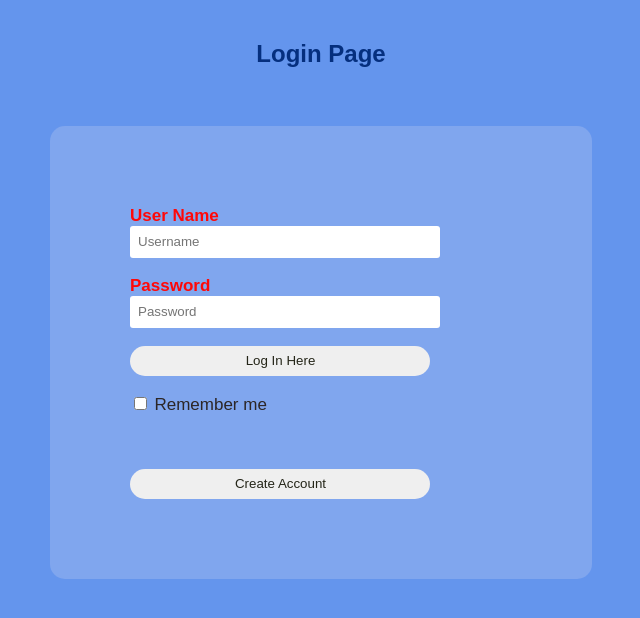
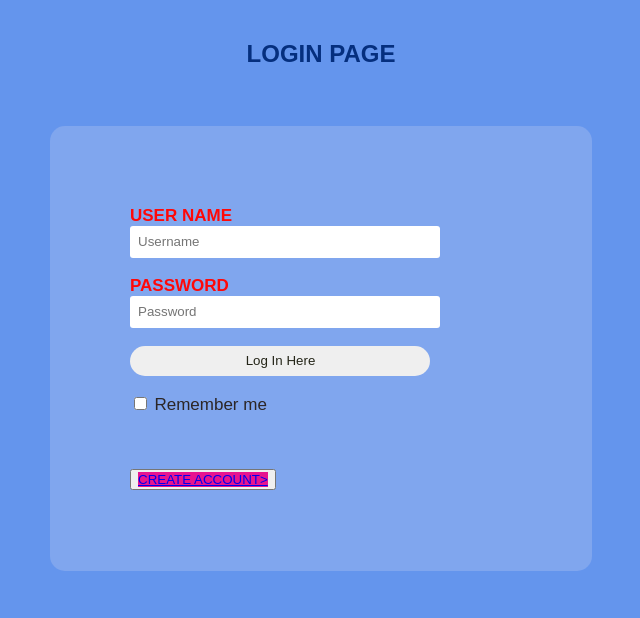
Before and after one commit to adarsh-jayakumar103/CareFoundation, a plain HTML site: page login.html in a window 1280 px wide. Shown: the whole page, without its empty margins (319-959 px from the left). Drawn offline with Linux system fonts and the light colour scheme.

Commit message:
Add files via upload

```diff
--- a/login.html
+++ b/login.html
@@ -5,18 +5,18 @@
     <link rel="stylesheet" type="text/css" href="css/login.css">
 </head>
 <body>
-    <h2>Login Page</h2><br>
+    <h2>LOGIN PAGE</h2><br>
     <div class="login">
     <form id="login" method="get" action="login.php">
-        <label><b>User Name
+        <label><b>USER NAME
         </b>
         </label>
         <input type="text" name="Uname" id="Uname" placeholder="Username">
         <br><br>
-        <label><b>Password
+        <label><b>PASSWORD
         </b>
         </label>
-        <input type="Password" name="Pass" id="Pass" placeholder="Password">
+        <input type="password" name="Pass" id="Pass" placeholder="Password">
         <br><br>
         <input type="button" name="log" id="log" value="Log In Here">
         <br><br>
@@ -24,7 +24,7 @@
         <span>Remember me</span>
         <br><br>
         <br><br>
-        <input type="button" name="log" id="log" value="Create Account">
+        <button ><a href="signup.html">CREATE ACCOUNT></a></button>
 
     </form>
 </div>
```
